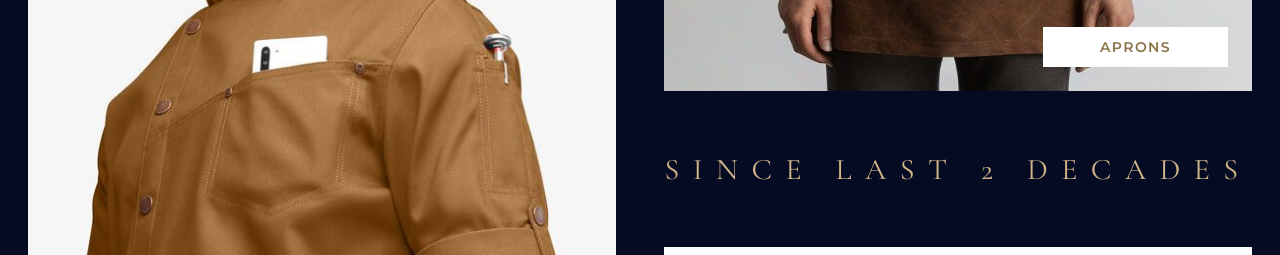
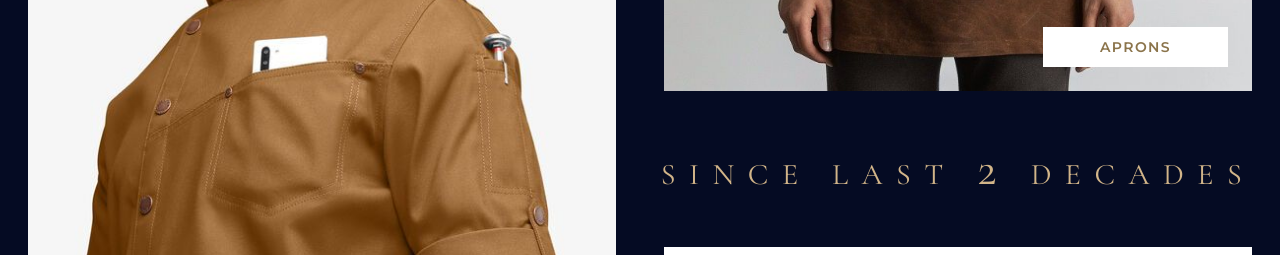
Before and after one commit to SarveshBhoite/dannytailors, a Next.js app: page / in a window 1280 px wide. Shown: the part 2820-3075 px from the top of the page. Built offline with nearby package versions, Linux system fonts and the light colour scheme; a web font is replaced by a local one.

Commit message:
product grid done

```diff
--- a/components/ProductGrid.tsx
+++ b/components/ProductGrid.tsx
@@ -149,7 +149,7 @@ export default function ProductGrid() {
             <p
               className={`${cormorant.className} text-[18px] sm:text-[22px] tracking-[0.3em] sm:tracking-[0.4em] uppercase text-[#D2B589] text-center`}
             >
-              Since Last 2 Decades
+              Since Last <span className="text-[1.6em]">2</span> Decades
             </p>
           </div>
 
@@ -243,7 +243,8 @@ export default function ProductGrid() {
               <p
                 className={`${cormorant.className} text-[24px] lg:text-[30px] tracking-[0.35em] lg:tracking-[0.45em] uppercase text-[#D2B589] text-center whitespace-nowrap`}
               >
-                Since Last 2 Decades
+                {/* UPDATED: Wrapped '2' in a span with text-[1.2em] to make it larger */}
+                Since Last <span className="text-[1.6em]">2</span> Decades
               </p>
             </div>
 
```
